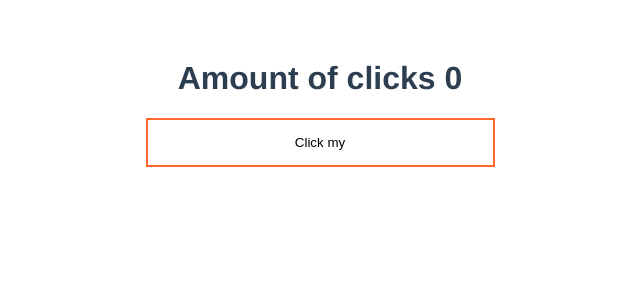
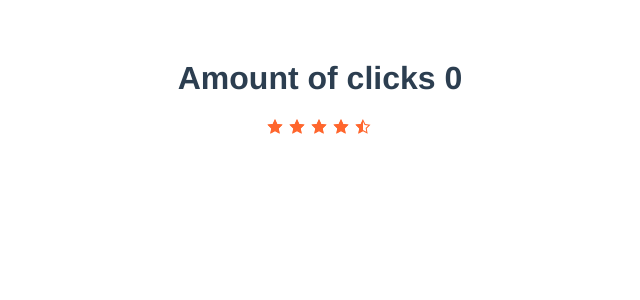
Before and after one commit to ABoklogov/go-home-app, a Vue app: page / in a window 1280 px wide. Shown: the top 300 px of the page, without its empty margins (320-960 px from the left). Built offline with nearby package versions, Linux system fonts and the light colour scheme.

Commit message:
adds StarRating

```diff
--- a/src/App.vue
+++ b/src/App.vue
@@ -1,17 +1,23 @@
 <template>
   <h1>{{title}}</h1>
-  <Button @click='increment' outlined>Click my</Button>
+  <!-- <Button v-on:click='increment' outlined>Click my</Button> -->
+  <StarRating :rating="4.5"/>
+  <!-- <DirectivesTest/> -->
 </template>
 
 <script>
 
-import Button from './components/Button.vue'
+// import Button from './components/Button.vue'
+// import DirectivesTest from './components/DirectivesTest.vue'
+import StarRating from './components/StarRating.vue';
 
 export default {
   name: 'App',
 
   components: {
-    Button
+    // Button,
+    StarRating,
+    // DirectivesTest,
   },
 
   data() {
--- a/src/components/Button.vue
+++ b/src/components/Button.vue
@@ -1,12 +1,11 @@
 <template>
-    <button v-bind:type="type" :class="{'btn': true, 'btn--outlined': outlined}">
+  <button v-bind:type="type" v-bind:class="{'btn': true, 'btn--outlined': outlined}">
     <slot></slot>
   </button>
 </template>
 
 <script>
   export default {
-
     // eslint-disable-next-line vue/multi-word-component-names
     name: 'Button',
 
--- /dev/null
+++ b/src/components/DirectivesTest.vue
@@ -0,0 +1,42 @@
+<template>
+  <div v-if="isVisible">
+    <h1 v-show="false">Directives title</h1>
+
+    <ul>
+      <template v-for="fruit in fruits">
+        <li v-if="fruit === 'banana'" v-bind:key="fruit">
+          {{fruit}}
+        </li>
+      </template>
+    </ul>
+
+    <ul>
+      <li v-for="(car, key) in cars" v-bind:key="key"> {{key}}</li>
+    </ul>
+  </div>
+</template>
+
+<script>
+  export default {
+    name: "DirectivesTest",
+
+    data() {
+      return {
+        isVisible: true,
+        fruits: ['kiwi', 'banana', 'apple'],
+        cars: {
+          bmw: {
+            color: 'red',
+          },
+          audi: {
+            color: 'black',
+          }
+        }
+      }
+    }
+  }
+</script>
+
+<style lang="scss" scoped>
+
+</style>
--- /dev/null
+++ b/src/components/StarRating.vue
@@ -0,0 +1,72 @@
+<template>
+    <div class="star-rating">
+      <span v-for="index in starLimit" :key="index" class="star star--outlined"></span>
+
+      <div class="star-rating__colored" :style="ratingWidthStyle">
+         <span v-for="index in starLimit" :key="index" class="star star--colored"></span>
+      </div>
+    </div>
+</template>
+
+<script>
+    export default {
+        name: "StarRating",
+
+        props: {
+          rating: {
+            type: Number,
+            default: 0,
+          },
+          starLimit: {
+            type: Number,
+            default: 5,
+          }
+        },
+
+        computed: {
+          ratingWidth() {
+            return this.rating / this.starLimit * 100
+          },
+          ratingWidthStyle() {
+            return `width: ${this.ratingWidth}%`
+          }
+        },
+    }
+</script>
+
+<style lang="scss" scoped>
+  .star-rating {
+    position: relative;
+    display: inline-flex;
+
+    &__colored {
+      display: inline-flex;
+      position: absolute;
+      width: 0;
+      height: 100%;
+      top: 0;
+      left: 0;
+      overflow: hidden;
+    }
+  }
+
+  .star {
+    display: inline-block;
+    width: 16px;
+    height: 16px;
+    margin: 0 3px;
+    flex-shrink: 0;
+
+    &:first-child {
+      margin-left: 0;
+    }
+
+    &--colored {
+      background: url('../assets/icons/star-complete.svg') center no-repeat;
+    }
+
+    &--outlined {
+      background: url('../assets/icons/star-empty.svg') center no-repeat;
+    }
+}
+</style>
```
Also changed, not shown: src/assets/icons/star-complete.svg (added), src/assets/icons/star-empty.svg (added). Lines whose indentation alone changed are shown as unchanged.
